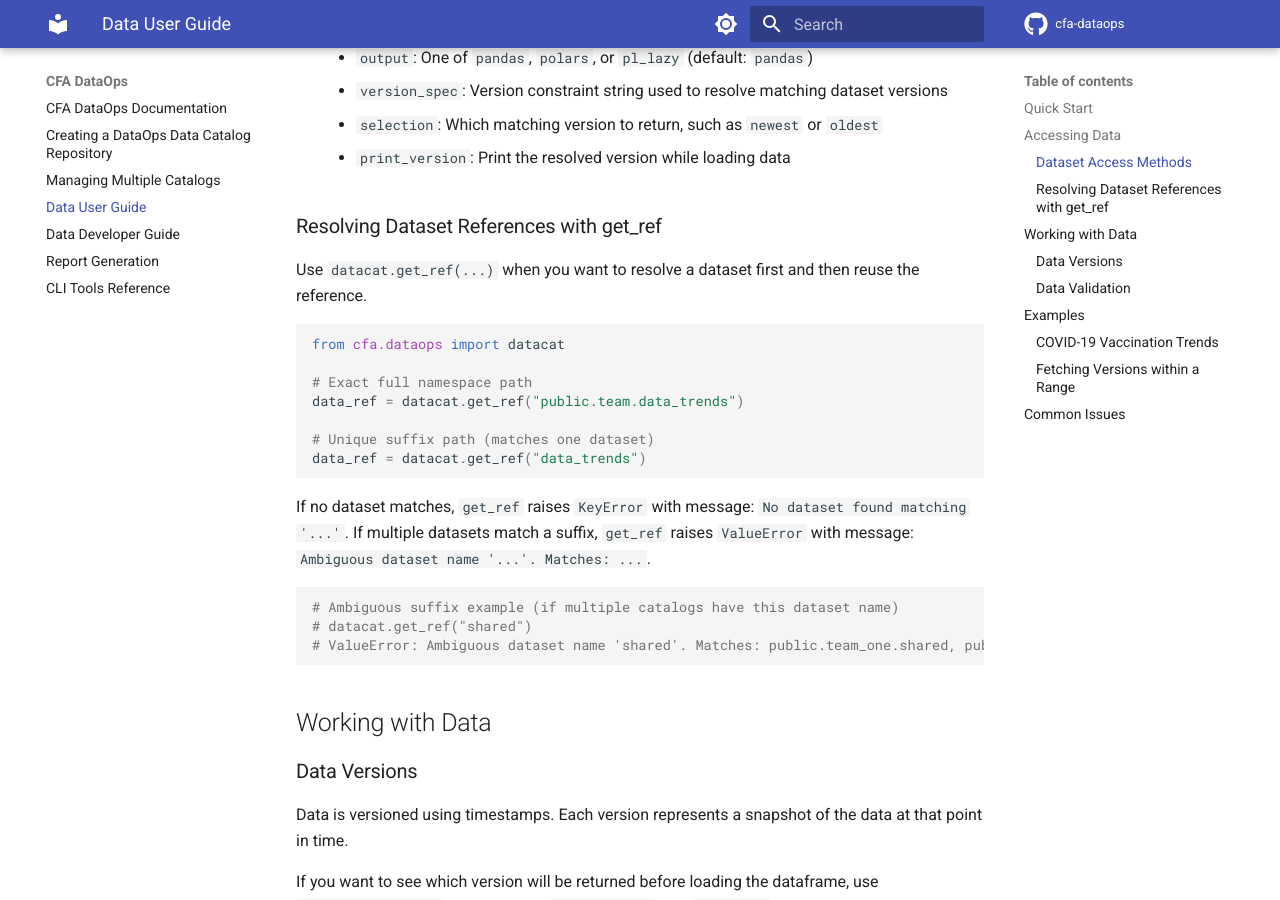
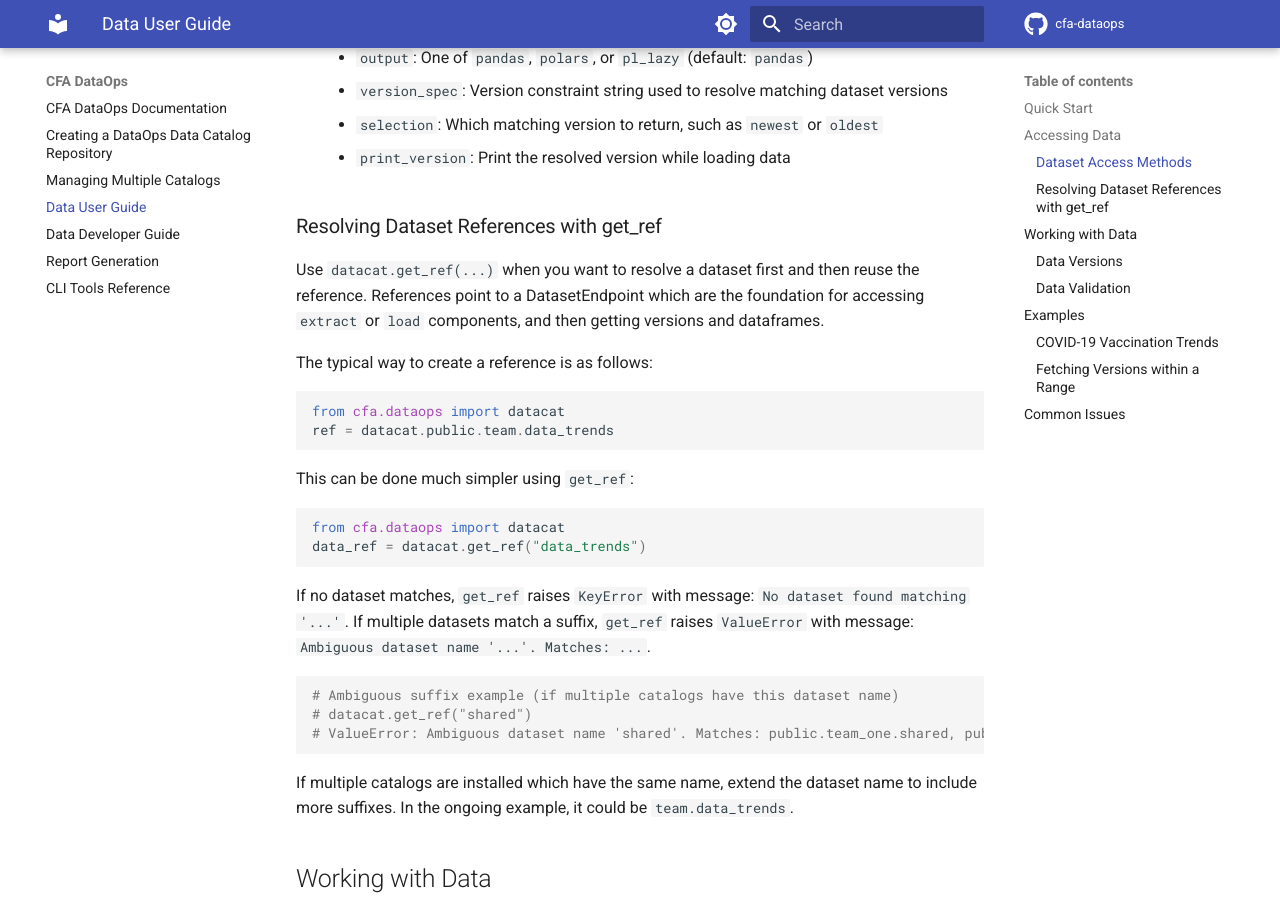
Before and after one commit to CDCgov/cfa-dataops, an MkDocs documentation site: the page built from docs/data_user_guide.md, in a window 1280 px wide and 900 px high, scrolled down 1093 px. Built offline with MkDocs 1.6.1 and Material for MkDocs 9.7.7, drawn with Linux system fonts in a browser that asks for light colours; comment, search, counter and statistics services are not loaded.

Commit message:
updates from suggestions

````diff
--- a/docs/data_user_guide.md
+++ b/docs/data_user_guide.md
@@ -48,17 +48,19 @@ df = datacat.private.scenarios.covid19vax_trends.load.get_dataframe(
 
 ### Resolving Dataset References with get_ref
 
-Use `datacat.get_ref(...)` when you want to resolve a dataset first and then reuse the reference.
+Use `datacat.get_ref(...)` when you want to resolve a dataset first and then reuse the reference. References point to a DatasetEndpoint which are the foundation for accessing `extract` or `load` components, and then getting versions and dataframes.
 
-~~~python
+The typical way to create a reference is as follows:
+```python
 from cfa.dataops import datacat
+ref = datacat.public.team.data_trends
+```
 
-# Exact full namespace path
-data_ref = datacat.get_ref("public.team.data_trends")
-
-# Unique suffix path (matches one dataset)
+This can be done much simpler using `get_ref`:
+```python
+from cfa.dataops import datacat
 data_ref = datacat.get_ref("data_trends")
-~~~
+```
 
 If no dataset matches, `get_ref` raises `KeyError` with message: `No dataset found matching '...'`.
 If multiple datasets match a suffix, `get_ref` raises `ValueError` with message: `Ambiguous dataset name '...'. Matches: ...`.
@@ -68,6 +70,8 @@ If multiple datasets match a suffix, `get_ref` raises `ValueError` with message:
 # datacat.get_ref("shared")
 # ValueError: Ambiguous dataset name 'shared'. Matches: public.team_one.shared, public.team_two.shared
 ~~~
+
+If multiple catalogs are installed which have the same name, extend the dataset name to include more suffixes. In the ongoing example, it could be `team.data_trends`.
 
 ## Working with Data
 
````
Also changed, not shown: 1 other file.
